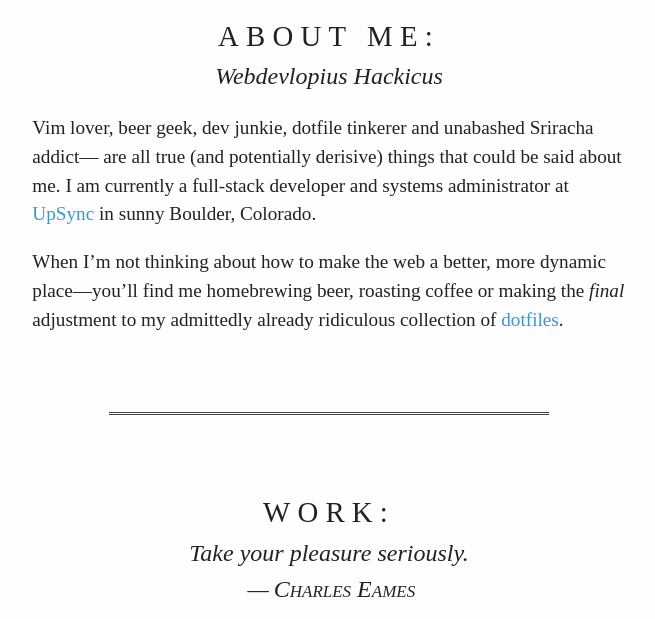
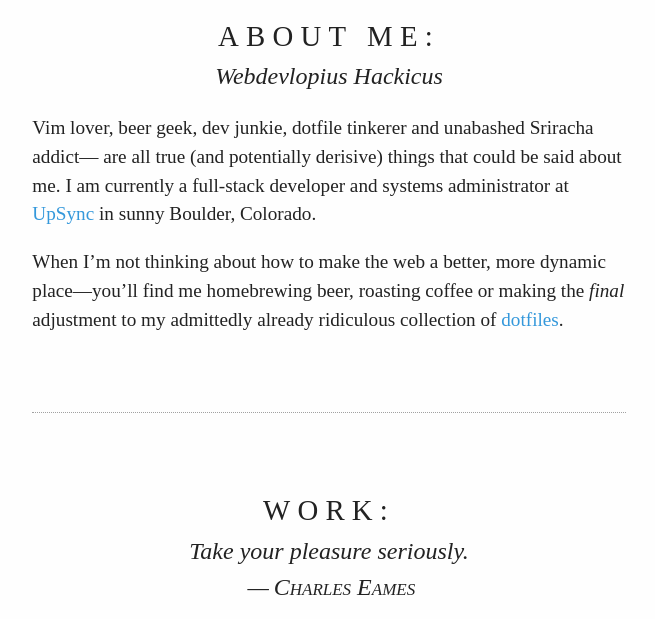
Before and after one commit to thcipriani/blog_src, a Jekyll site: the page built from index.html, in a window 1280 px wide. Shown: the part 701-1320 px from the top of the page, without its empty margins (311-966 px from the left). Built offline with Jekyll 4.4.1, drawn with Linux system fonts in a browser that asks for light colours; Markdown is read by kramdown in place of the engine named in the settings; grey boxes are pictures that could not be loaded.

Commit message:
More restraint—smaller and realer

```diff
--- a/styles/main.css
+++ b/styles/main.css
@@ -630,22 +630,10 @@ footer {
 }
 
 hr {
-    margin: 4em;
+    margin: 4em 0;
     padding: 0;
     border: none;
-    border-top: medium double #444444;
-    color: #444444;
-    text-align: center;
-}
-
-hr:after {
-    content: "§";
-    display: inline-block;
-    position: relative;
-    top: -0.7em;
-    font-size: 1.5em;
-    padding: 0 0.25em;
-    background: #FFF;
+    border-top: thin dotted #a1a1a1;
 }
 
 figure {
```
